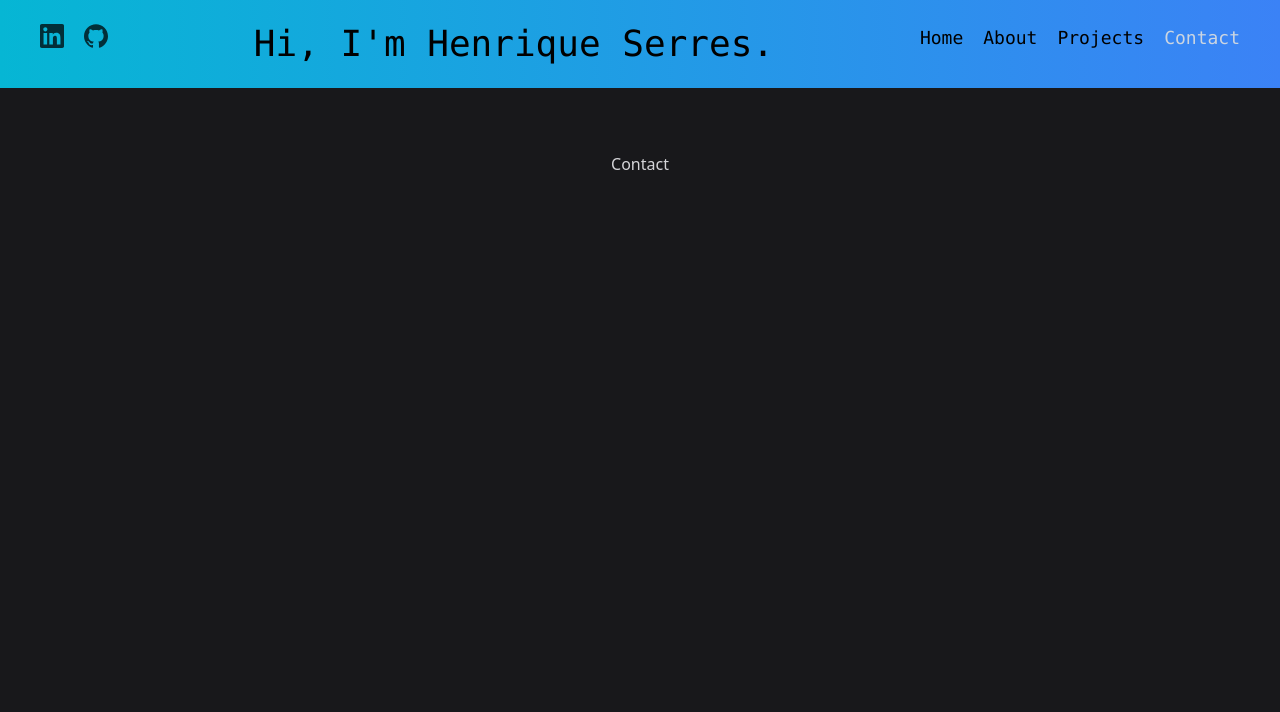
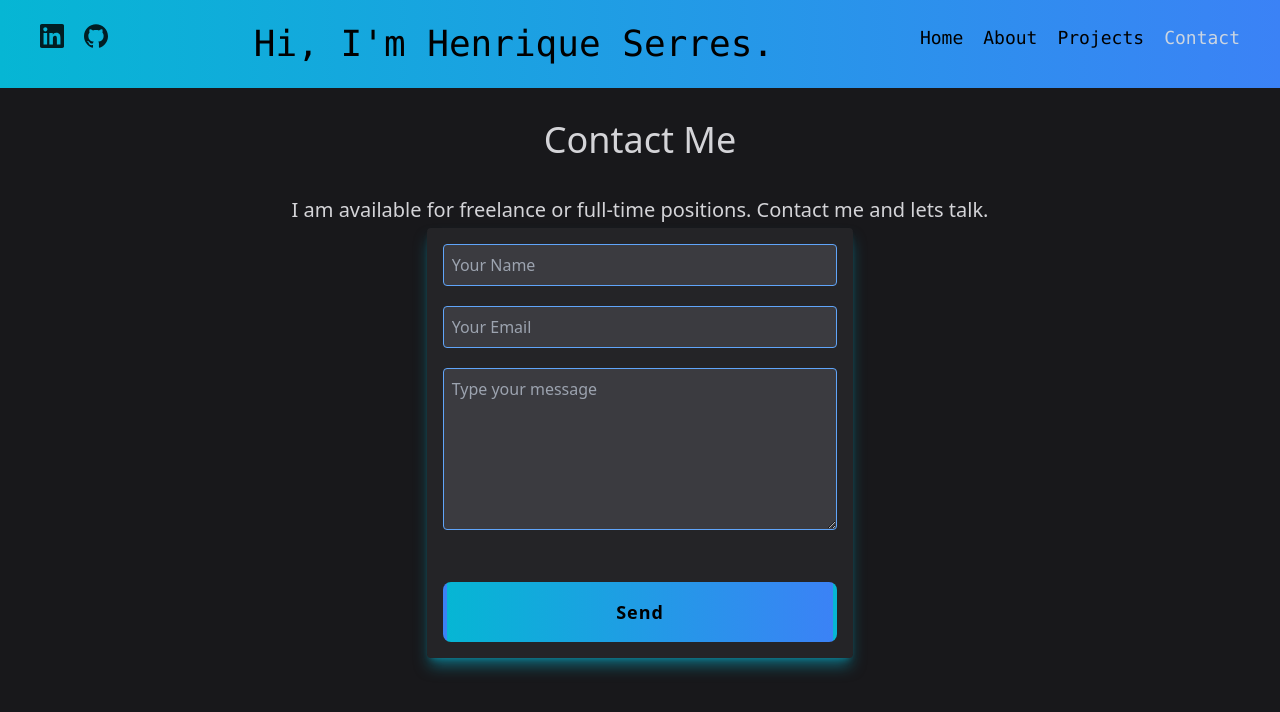
Before and after one commit to HenriqueSerres/my-portfolio, a Next.js app: page /contact in a window 1280 px wide. Shown: the top 712 px of the page. Built offline with nearby package versions, Linux system fonts and the light colour scheme.

Commit message:
add route, emailTemplate and email-me for contacts

```diff
--- /dev/null
+++ b/src/app/api/send/route.tsx
@@ -0,0 +1,25 @@
+import { NextResponse } from 'next/server'
+import * as React from 'react'
+import { Resend } from 'resend'
+import { EmailTemplate } from '../../../components/EmailTemplate'
+
+const resend = new Resend(process.env.RESEND_API_KEY)
+
+export async function POST(request: Request) {
+  try {
+    const body = await request.json()
+    console.log('BODY', body)
+    const { name, email, message } = body
+
+    const data = await resend.emails.send({
+      from: 'Acme <onboarding@resend.dev>',
+      to: 'henriqueserres@gmail.com',
+      subject: `Hello!! ${name} visit your portfolio, Henrique Serres. And contact you.`,
+      react: EmailTemplate({ name, email, message }) as React.ReactElement,
+    })
+
+    return NextResponse.json(data)
+  } catch (error) {
+    return NextResponse.json({ error })
+  }
+}
--- /dev/null
+++ b/src/app/contact/loading.tsx
@@ -0,0 +1,7 @@
+export default function Loading() {
+  return (
+    <div className="text-slate-200">
+      <h1>loading...</h1>
+    </div>
+  )
+}
--- a/src/app/contact/page.tsx
+++ b/src/app/contact/page.tsx
@@ -1,12 +1,88 @@
+'use client'
+
 import Header from '@/components/Head'
+import { useState } from 'react'
+
+const initValues = {
+  name: '',
+  email: '',
+  message: '',
+}
 
 export default function Contact() {
+  const [contactForm, setContactForm] = useState(initValues)
+  const [loading, setLoading] = useState(false)
+
+  const sendEmail = async (e: any) => {
+    setLoading(true)
+    e.preventDefault()
+    const response = await fetch('/api/send', {
+      method: 'POST',
+      headers: {
+        'Content-Type': 'application/json',
+      },
+      body: JSON.stringify(contactForm),
+    })
+
+    if (response.status === 200) {
+      setContactForm(initValues)
+      alert('Email sent successfully!')
+    }
+  }
   return (
-    <main>
+    <>
       <Header />
-      <div className="mt-16 flex justify-center">
-        <h1 className="text-zinc-300">Contact</h1>
+      <h1 className="flex justify-center p-8 text-4xl text-zinc-300">
+        Contact Me
+      </h1>
+      <h3 className="flex justify-center p-1 text-xl text-zinc-300">
+        I am available for freelance or full-time positions. Contact me and lets
+        talk.
+      </h3>
+      <div className="flex h-screen w-screen justify-center ">
+        <form className="flex h-fit w-4/12 flex-col gap-5 rounded bg-white/5 p-4 shadow-lg shadow-cyan-500/50 transition-colors hover:bg-white/10">
+          <input
+            placeholder="Your Name"
+            name="name"
+            type="text"
+            value={contactForm.name}
+            onChange={({ target }) =>
+              setContactForm({ ...contactForm, name: target.value })
+            }
+            className="rounded border border-blue-400 bg-zinc-600/50 p-2 text-zinc-200"
+          />
+          <input
+            placeholder="Your Email"
+            name="email"
+            type="text"
+            value={contactForm.email}
+            onChange={({ target }) =>
+              setContactForm({ ...contactForm, email: target.value })
+            }
+            className="rounded border border-blue-400 bg-zinc-600/50 p-2 text-zinc-200"
+          />
+          <textarea
+            placeholder="Type your message"
+            name="message"
+            rows={6}
+            cols={50}
+            value={contactForm.message}
+            onChange={({ target }) =>
+              setContactForm({ ...contactForm, message: target.value })
+            }
+            className=" rounded border border-blue-400 bg-zinc-600/50 p-2 text-zinc-200"
+          />
+          <button
+            disabled={
+              !contactForm.name && !contactForm.email && !contactForm.message
+            }
+            onClick={sendEmail}
+            className="mt-8 w-full rounded-lg border-4 border-transparent bg-gradient-to-r from-cyan-500 to-blue-500 p-3 text-lg font-bold tracking-wider duration-300 hover:border-white hover:text-white"
+          >
+            Send
+          </button>
+        </form>
       </div>
-    </main>
+    </>
   )
 }
--- /dev/null
+++ b/src/components/EmailTemplate/index.tsx
@@ -0,0 +1,21 @@
+import * as React from 'react'
+
+interface EmailTemplateProps {
+  name: string
+  email: string
+  message: string
+}
+
+export const EmailTemplate: React.FC<Readonly<EmailTemplateProps>> = ({
+  name,
+  email,
+  message,
+}) => (
+  <div>
+    <h1>Message from: {name}</h1>
+    <p>Email: {email}</p>
+    <p>Message: {message}</p>
+  </div>
+)
+
+export default EmailTemplate
```
Also changed, not shown: package.json (+4 -3 lines), 2 other files (tests, documents, lock files or other folders).
